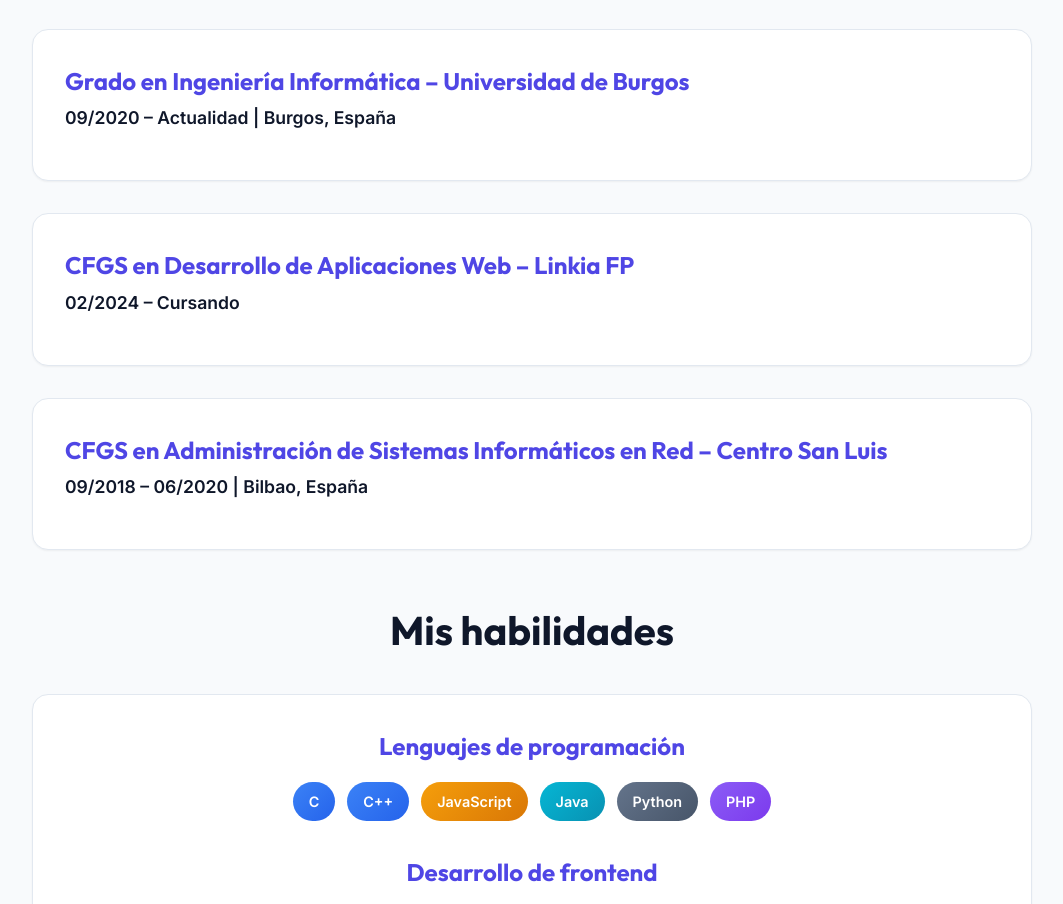
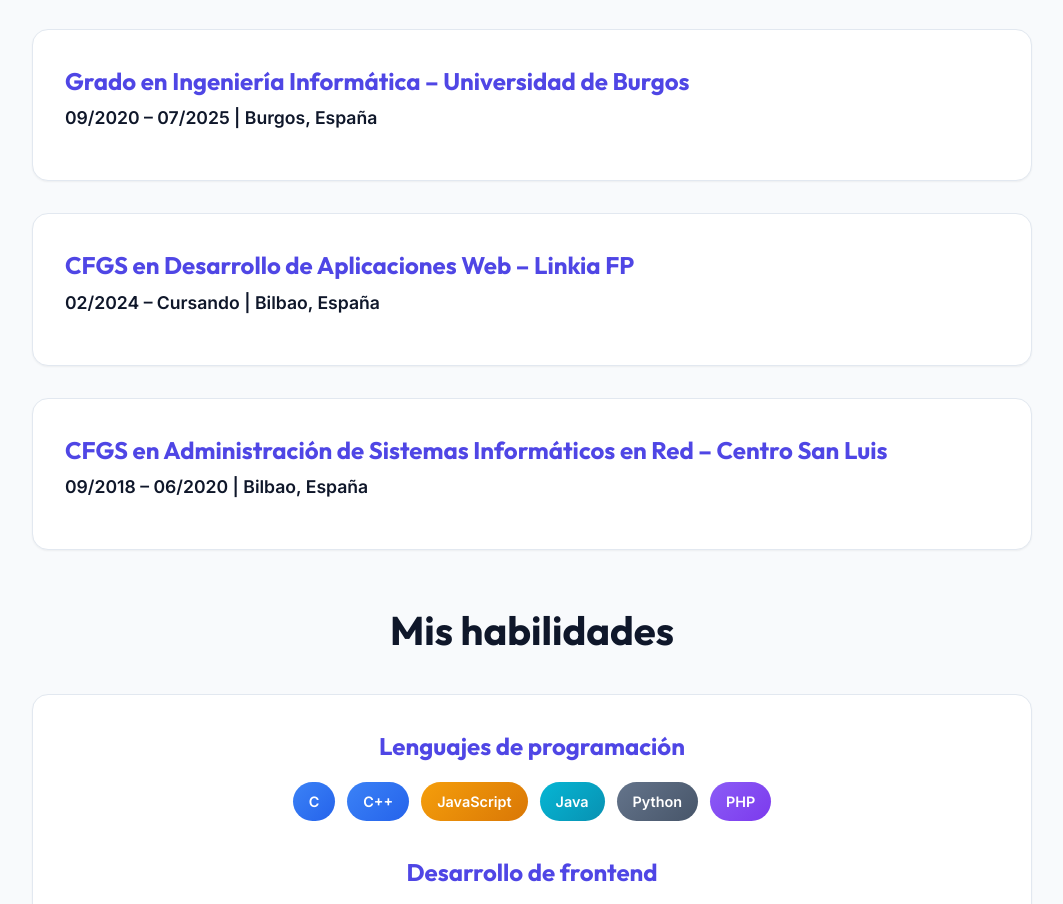
Before and after one commit to Jonandermorenoo88/portfolio, a plain HTML site: page index.html in a window 1280 px wide. Shown: the part 1836-2740 px from the top of the page, without its empty margins (108-1171 px from the left). Drawn offline with Linux system fonts and the light colour scheme.

Commit message:
Actualizando la formación

```diff
--- a/index.html
+++ b/index.html
@@ -94,14 +94,14 @@
   <div class="contenedor">
     <div class="columna texto">
       <h3>Grado en Ingeniería Informática – Universidad de Burgos</h3>
-      <p><strong>09/2020 – Actualidad | Burgos, España</strong></p>
+      <p><strong>09/2020 – 07/2025 | Burgos, España</strong></p>
     </div>
   </div>
 
   <div class="contenedor">
     <div class="columna texto">
       <h3>CFGS en Desarrollo de Aplicaciones Web – Linkia FP</h3>
-      <p><strong>02/2024 – Cursando</strong></p>
+      <p><strong>02/2024 – Cursando | Bilbao, España</strong></p>
     </div>
   </div>
 
```
